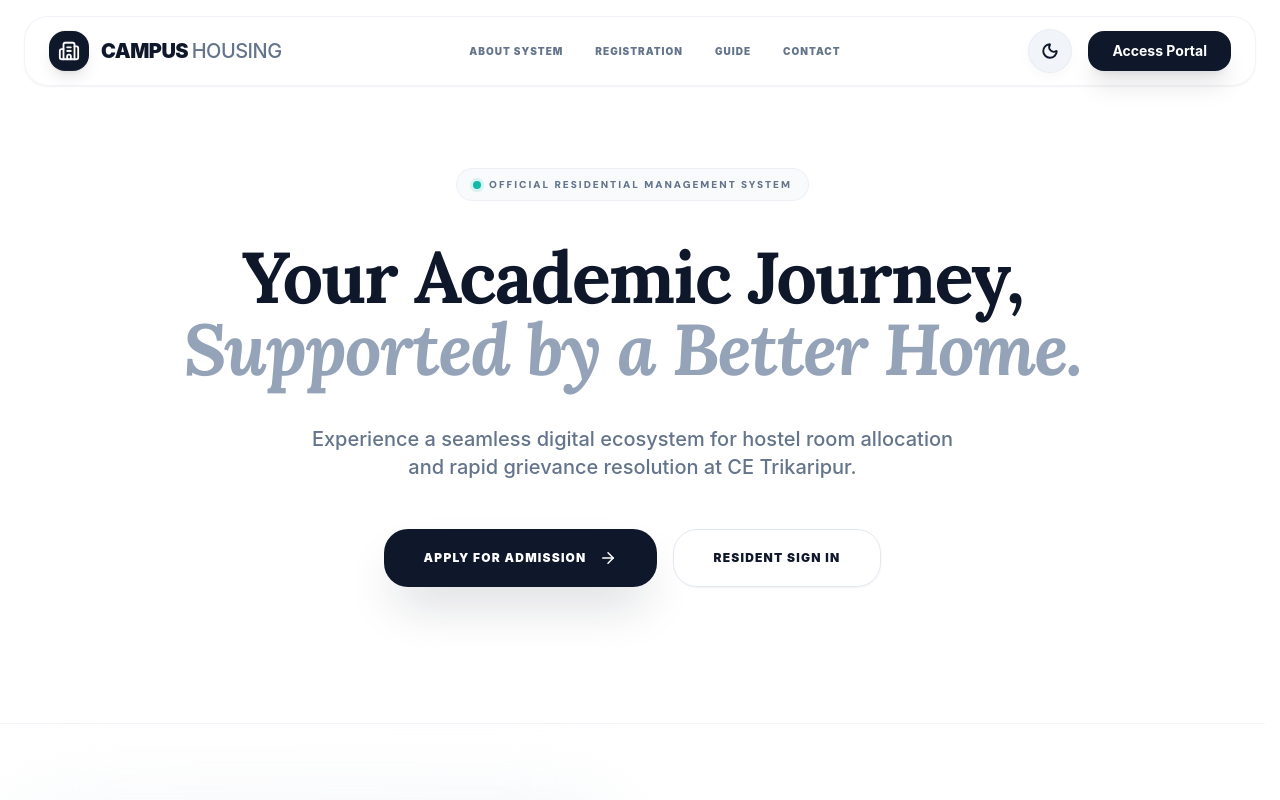
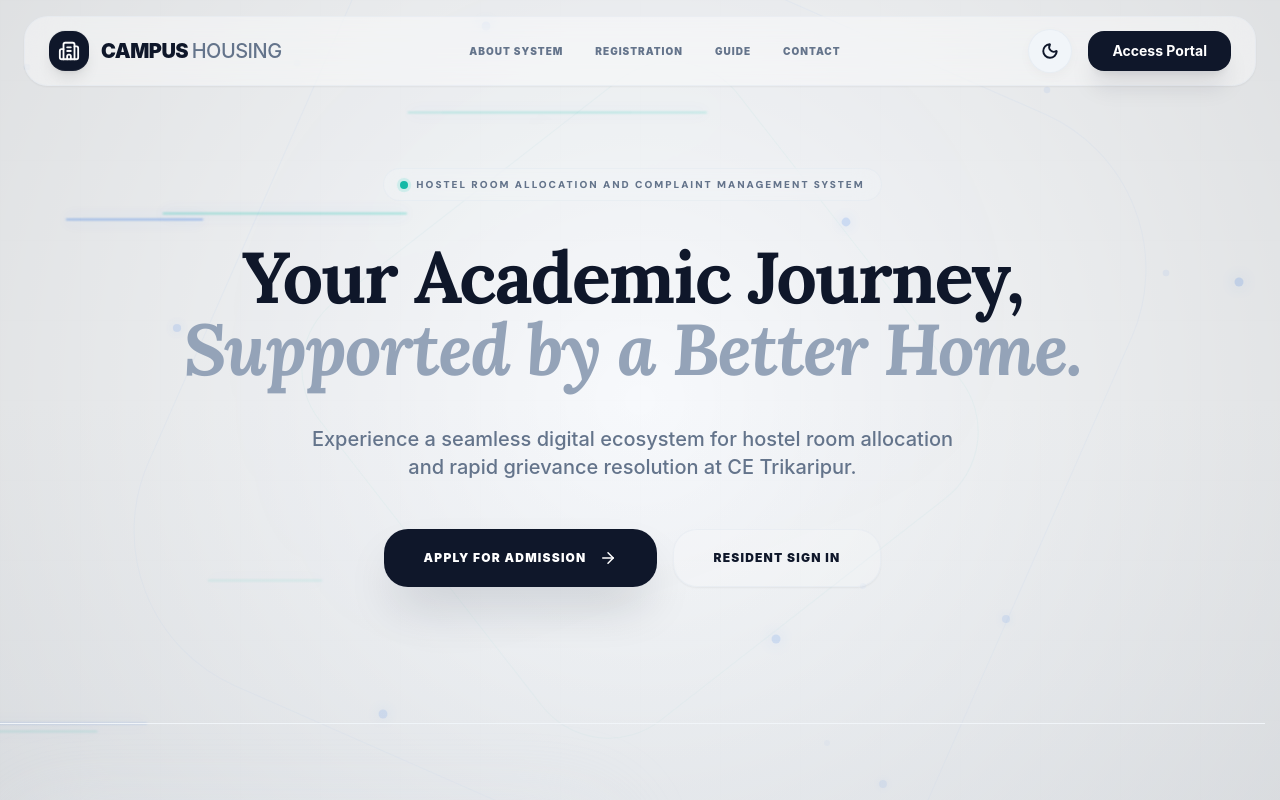
Before and after one commit to sidharth-pnr/hostel-management, a React (Vite) app: page / in a window 1280 px wide. Shown: the top 800 px of the page. Built offline with nearby package versions, Linux system fonts and the light colour scheme.

Commit message:
complete

```diff
--- a/src/pages/Landing.jsx
+++ b/src/pages/Landing.jsx
@@ -20,16 +20,20 @@ import {
   HelpCircle
 } from 'lucide-react';
 import ThemeToggle from '../components/ThemeToggle';
+import BackgroundEffect from '../components/BackgroundEffect';
 
 const Landing = ({ isDark, setIsDark }) => {
   const [activeManual, setActiveManual] = useState('student');
 
   return (
-    <div className="min-h-screen bg-white dark:bg-slate-950 transition-colors duration-500 selection:bg-slate-900 selection:text-white dark:selection:bg-white dark:selection:text-slate-950">
+    <div className="min-h-screen bg-transparent transition-colors duration-500 selection:bg-slate-900 selection:text-white dark:selection:bg-white dark:selection:text-slate-950">
+
+      {/* Dynamic Global Cinematic Background */}
+      <BackgroundEffect />
 
       {/* 1. GLASS NAVIGATION BAR */}
       <nav className="fixed top-0 left-0 right-0 z-50 px-6 py-4">
-        <div className="max-w-7xl mx-auto flex items-center justify-between bg-white/70 dark:bg-slate-900/70 backdrop-blur-xl border border-slate-200/50 dark:border-slate-800/50 px-6 py-3 rounded-2xl shadow-sm">
+        <div className="max-w-7xl mx-auto flex items-center justify-between bg-white/40 dark:bg-slate-900/40 backdrop-blur-xl border border-slate-200/50 dark:border-white/10 px-6 py-3 rounded-2xl shadow-sm">
           <div className="flex items-center gap-3">
             <div className="w-10 h-10 bg-slate-900 dark:bg-white rounded-xl flex items-center justify-center text-white dark:text-slate-900 shadow-lg animate-float">
               <Building2 size={22} />
@@ -59,24 +63,15 @@ const Landing = ({ isDark, setIsDark }) => {
       {/* 2. HERO SECTION */}
       <section className="relative min-h-[90vh] flex items-center justify-center pt-32 pb-24 px-6 overflow-hidden">
 
-        {/* Mesh Gradient Aura behind text */}
-        <div className="absolute inset-0 -z-10 flex items-center justify-center pointer-events-none">
-          <div className="relative w-full max-w-lg aspect-square">
-            <div className="absolute top-0 left-0 w-64 h-64 bg-teal-400/30 dark:bg-teal-500/20 rounded-full blur-[100px] animate-mesh-orbit" />
-            <div className="absolute bottom-0 right-0 w-64 h-64 bg-slate-400/30 dark:bg-slate-500/20 rounded-full blur-[100px] animate-mesh-orbit animation-delay-4000" />
-            <div className="absolute top-1/2 left-1/2 -translate-x-1/2 -translate-y-1/2 w-64 h-64 bg-blue-400/30 dark:bg-blue-500/20 rounded-full blur-[100px] animate-mesh-orbit animation-delay-2000" />
-          </div>
-        </div>
-
         <div className="max-w-5xl mx-auto text-center relative">
           {/* Glassmorphism Backdrop for Text Group */}
-          <div className="relative z-10 backdrop-blur-[2px] py-10 px-4 rounded-[3rem]">
-            <div className="inline-flex items-center gap-2 px-4 py-2 bg-slate-100/50 dark:bg-slate-800/50 backdrop-blur-md rounded-full mb-10 animate-fade-in border border-slate-200/50 dark:border-slate-700/50">
+          <div className="relative z-10 py-10 px-4">
+            <div className="inline-flex items-center gap-2 px-4 py-2 bg-slate-100/30 dark:bg-slate-800/30 backdrop-blur-md rounded-full mb-10 animate-fade-in border border-slate-200/50 dark:border-white/5">
               <span className="relative flex h-2 w-2">
                 <span className="animate-ping absolute inline-flex h-full w-full rounded-full bg-teal-400 opacity-75"></span>
                 <span className="relative inline-flex rounded-full h-2 w-2 bg-teal-500"></span>
               </span>
-              <span className="text-[10px] font-black uppercase tracking-[0.2em] text-slate-500 dark:text-slate-400 font-sans">Official Residential Management System</span>
+              <span className="text-[10px] font-black uppercase tracking-[0.2em] text-slate-500 dark:text-slate-400 font-sans">Hostel Room Allocation and Complaint Management System</span>
             </div>
 
             <h1 className="text-5xl md:text-7xl font-serif font-black text-slate-900 dark:text-white tracking-tight leading-[1.1] animate-slide-up">
@@ -97,7 +92,7 @@ const Landing = ({ isDark, setIsDark }) => {
               </Link>
               <Link
                 to="/login"
-                className="w-full sm:w-auto px-10 py-5 bg-white/50 dark:bg-slate-900/50 backdrop-blur-md text-slate-900 dark:text-white border border-slate-200 dark:border-slate-800 rounded-2xl font-black uppercase tracking-widest text-xs flex items-center justify-center gap-3 hover:bg-slate-50 dark:hover:bg-slate-800 transition-all shadow-sm"
+                className="w-full sm:w-auto px-10 py-5 bg-white/20 dark:bg-slate-900/20 backdrop-blur-md text-slate-900 dark:text-white border border-slate-200/50 dark:border-white/5 rounded-2xl font-black uppercase tracking-widest text-xs flex items-center justify-center gap-3 hover:bg-white/30 dark:hover:bg-slate-800 transition-all shadow-sm"
               >
                 Resident Sign In
               </Link>
@@ -106,12 +101,12 @@ const Landing = ({ isDark, setIsDark }) => {
         </div>
       </section>
 
-      {/* 3. SYSTEM DETAILED DESCRIPTION (New) */}
-      <section id="about" className="py-24 px-6 border-t border-slate-100 dark:border-slate-900">
+      {/* 3. SYSTEM DETAILED DESCRIPTION */}
+      <section id="about" className="py-24 px-6 border-t border-slate-100 dark:border-white/5 bg-transparent">
         <div className="max-w-7xl mx-auto">
           <div className="grid grid-cols-1 lg:grid-cols-2 gap-16 items-center">
             <div className="relative group">
-              <div className="absolute -inset-4 bg-gradient-to-tr from-slate-100 to-slate-200 dark:from-slate-800/50 dark:to-slate-900/50 rounded-[3rem] blur-2xl opacity-50 group-hover:opacity-100 transition-opacity duration-700" />
+              <div className="absolute -inset-4 bg-gradient-to-tr from-slate-100/50 to-slate-200/50 dark:from-slate-800/20 dark:to-slate-900/20 rounded-[3rem] blur-2xl opacity-50 group-hover:opacity-100 transition-opacity duration-700" />
               <img
                 src="https://www.cetkr.ac.in/images/hostel-3.jpg"
                 alt="Modern Dormitory"
@@ -134,12 +129,12 @@ const Landing = ({ isDark, setIsDark }) => {
                 </p>
 
                 <div className="grid grid-cols-1 md:grid-cols-2 gap-6">
-                  <div className="p-6 bg-slate-50 dark:bg-slate-900/50 rounded-2xl border border-slate-100 dark:border-slate-800">
+                  <div className="p-6 bg-white/20 dark:bg-white/5 backdrop-blur-sm rounded-2xl border border-slate-100 dark:border-white/5">
                     <CheckCircle2 className="text-teal-500 mb-3" size={24} />
                     <h4 className="font-bold text-slate-900 dark:text-white mb-1">Room Automation</h4>
                     <p className="text-xs text-slate-500 dark:text-slate-400 font-medium">Auto-matching based on preference and block availability.</p>
                   </div>
-                  <div className="p-6 bg-slate-50 dark:bg-slate-900/50 rounded-2xl border border-slate-100 dark:border-slate-800">
+                  <div className="p-6 bg-white/20 dark:bg-white/5 backdrop-blur-sm rounded-2xl border border-slate-100 dark:border-white/5">
                     <CheckCircle2 className="text-teal-500 mb-3" size={24} />
                     <h4 className="font-bold text-slate-900 dark:text-white mb-1">Ticket Lifecycle</h4>
                     <p className="text-xs text-slate-500 dark:text-slate-400 font-medium">Track your complaint from 'Pending' to 'Resolved' in real-time.</p>
@@ -152,7 +147,7 @@ const Landing = ({ isDark, setIsDark }) => {
       </section>
 
       {/* 4. THE SCHOLAR'S PATH */}
-      <section id="process" className="py-32 bg-slate-50 dark:bg-slate-900/30">
+      <section id="process" className="py-32 bg-transparent">
         <div className="max-w-7xl mx-auto px-6 text-center">
           <div className="mb-20">
             <h2 className="text-3xl font-black text-slate-900 dark:text-white tracking-tight mb-4">The Scholar's Path</h2>
@@ -188,10 +183,10 @@ const Landing = ({ isDark, setIsDark }) => {
         </div>
       </section>
 
-      {/* 5. REGISTRATION DEEP-DIVE (New) */}
-      <section className="py-24 px-6 bg-white dark:bg-slate-950">
+      {/* 5. REGISTRATION DEEP-DIVE */}
+      <section className="py-24 px-6 bg-transparent">
         <div className="max-w-4xl mx-auto">
-          <div className="bg-slate-900 text-white rounded-[3rem] p-12 md:p-16 relative overflow-hidden shadow-2xl">
+          <div className="bg-slate-900 dark:bg-slate-900/80 backdrop-blur-md text-white rounded-[3rem] p-12 md:p-16 relative overflow-hidden shadow-2xl border border-white/5">
             <div className="absolute top-0 right-0 w-64 h-64 bg-white/5 rounded-full -mr-32 -mt-32 blur-3xl" />
             <div className="absolute bottom-0 left-0 w-64 h-64 bg-teal-500/10 rounded-full -ml-32 -mb-32 blur-3xl" />
 
@@ -243,8 +238,8 @@ const Landing = ({ isDark, setIsDark }) => {
         </div>
       </section>
 
-      {/* 6. HOW-TO-USE GUIDE (New) */}
-      <section id="how-to" className="py-24 px-6 bg-slate-50 dark:bg-slate-900/30">
+      {/* 6. HOW-TO-USE GUIDE */}
+      <section id="how-to" className="py-24 px-6 bg-transparent">
         <div className="max-w-7xl mx-auto">
           <div className="flex flex-col md:flex-row justify-between items-end mb-16 gap-6">
             <div className="space-y-4">
@@ -252,7 +247,7 @@ const Landing = ({ isDark, setIsDark }) => {
               <p className="text-slate-400 uppercase font-black tracking-[0.3em] text-[10px]">A step-by-step operational guide</p>
             </div>
 
-            <div className="flex bg-white dark:bg-slate-900 p-1.5 rounded-2xl border border-slate-200 dark:border-slate-800">
+            <div className="flex bg-white/20 dark:bg-slate-900/40 backdrop-blur-md p-1.5 rounded-2xl border border-slate-200/50 dark:border-white/5">
               <button
                 onClick={() => setActiveManual('student')}
                 className={`px-6 py-2.5 rounded-xl text-[10px] font-black uppercase tracking-widest transition-all ${activeManual === 'student' ? 'bg-slate-900 dark:bg-white text-white dark:text-slate-900 shadow-lg' : 'text-slate-400 hover:text-slate-600'}`}
@@ -286,10 +281,10 @@ const Landing = ({ isDark, setIsDark }) => {
         </div>
       </section>
 
-      {/* 7. CONTACT US (New) */}
-      <section id="contact" className="py-32 px-6 bg-white dark:bg-slate-950">
+      {/* 7. CONTACT US */}
+      <section id="contact" className="py-32 px-6 bg-transparent">
         <div className="max-w-7xl mx-auto">
-          <div className="bg-slate-50 dark:bg-slate-900/50 rounded-[3.5rem] border border-slate-100 dark:border-slate-800 p-8 md:p-20 relative overflow-hidden">
+          <div className="bg-white/10 dark:bg-slate-900/30 backdrop-blur-md rounded-[3.5rem] border border-slate-200/50 dark:border-white/5 p-8 md:p-20 relative overflow-hidden">
             <div className="grid grid-cols-1 lg:grid-cols-2 gap-16 relative z-10">
               <div className="space-y-8">
                 <div className="space-y-4">
@@ -304,7 +299,7 @@ const Landing = ({ isDark, setIsDark }) => {
                 </div>
               </div>
 
-              <div className="bg-white dark:bg-slate-900 p-10 rounded-[2.5rem] border border-slate-100 dark:border-slate-800 shadow-xl">
+              <div className="bg-white/40 dark:bg-slate-900/60 backdrop-blur-md p-10 rounded-[2.5rem] border border-slate-100 dark:border-white/10 shadow-xl">
                 <HelpCircle className="text-slate-900 dark:text-white mb-6" size={32} />
                 <h3 className="text-xl font-bold text-slate-900 dark:text-white mb-4 font-serif">Frequently Asked?</h3>
                 <div className="space-y-4">
@@ -318,7 +313,7 @@ const Landing = ({ isDark, setIsDark }) => {
       </section>
 
       {/* 8. FOOTER */}
-      <footer className="py-12 px-6 border-t border-slate-100 dark:border-slate-900 text-center">
+      <footer className="py-12 px-6 border-t border-slate-100 dark:border-white/5 bg-transparent text-center">
         <div className="max-w-7xl mx-auto">
           <div className="flex items-center justify-center gap-3 mb-6 grayscale opacity-30 animate-pulse-soft">
             <Building2 size={20} />
@@ -337,7 +332,7 @@ const Landing = ({ isDark, setIsDark }) => {
 // --- HELPER COMPONENTS ---
 
 const ProcessStep = ({ number, icon: Icon, title, desc }) => (
-  <div className="relative p-10 bg-white dark:bg-slate-900 rounded-[3rem] border border-slate-200/60 dark:border-slate-800 shadow-sm group hover:shadow-xl transition-all duration-500 hover:-translate-y-2">
+  <div className="relative p-10 bg-white/20 dark:bg-white/5 backdrop-blur-md rounded-[3rem] border border-slate-200/50 dark:border-white/10 shadow-sm group hover:shadow-xl transition-all duration-500 hover:-translate-y-2">
     <div className="absolute top-6 right-8 text-4xl font-black text-slate-100 dark:text-slate-800 transition-colors group-hover:text-slate-200 dark:group-hover:text-slate-700">{number}</div>
     <div className="w-14 h-14 bg-slate-900 dark:bg-white text-white dark:text-slate-900 rounded-2xl flex items-center justify-center mb-8 shadow-lg group-hover:rotate-12 transition-transform">
       <Icon size={24} />
@@ -348,8 +343,8 @@ const ProcessStep = ({ number, icon: Icon, title, desc }) => (
 );
 
 const ManualCard = ({ icon: Icon, title, desc }) => (
-  <div className="p-10 bg-white dark:bg-slate-900 rounded-[2.5rem] border border-slate-100 dark:border-slate-800 shadow-sm hover:shadow-xl transition-all group">
-    <div className="w-12 h-12 bg-slate-50 dark:bg-slate-800 text-slate-900 dark:text-white rounded-xl flex items-center justify-center mb-6 group-hover:scale-110 transition-transform">
+  <div className="p-10 bg-white/20 dark:bg-white/5 backdrop-blur-md rounded-[2.5rem] border border-slate-100 dark:border-white/10 shadow-sm hover:shadow-xl transition-all group">
+    <div className="w-12 h-12 bg-slate-50/50 dark:bg-slate-800/50 text-slate-900 dark:text-white rounded-xl flex items-center justify-center mb-6 group-hover:scale-110 transition-transform">
       <Icon size={24} />
     </div>
     <h4 className="font-black text-slate-900 dark:text-white uppercase tracking-wider text-sm mb-3">{title}</h4>
```
